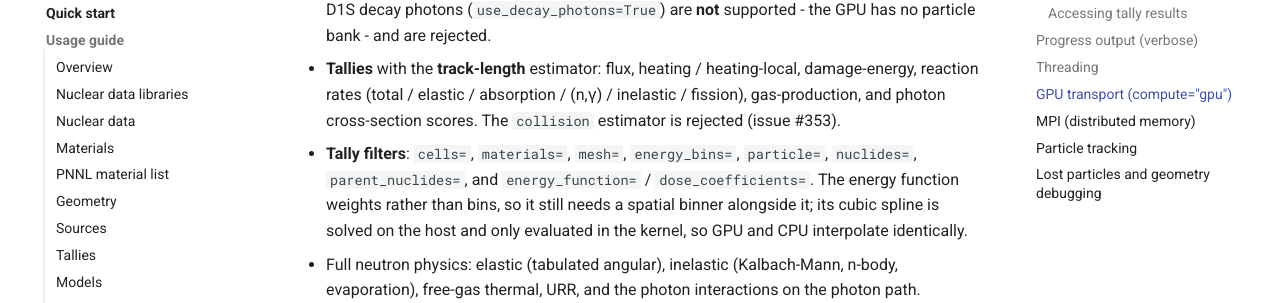
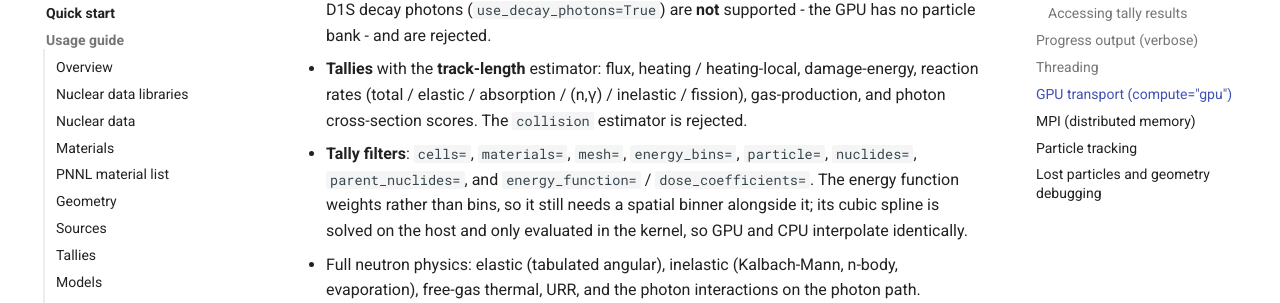
Before and after one commit to fusion-neutronics/yamc, an MkDocs documentation site: the page built from docs/simulate_transport.md, in a window 1280 px wide and 900 px high, scrolled down 2688 px. Shown: the part 149-452 px from the top of the window. Built offline with MkDocs 1.6.1 and Material for MkDocs 9.7.7, drawn with Linux system fonts in a browser that asks for light colours; comment, search, counter and statistics services are not loaded.

Commit message:
Remove issue and PR references from comments and docs
The issue numbers pointed at trackers the code no longer lives in. Each
reference is dropped or replaced with a short self-contained description.

```diff
--- a/docs/simulate_transport.md
+++ b/docs/simulate_transport.md
@@ -114,7 +114,7 @@ results = model.simulate_transport(total_particles=1_000_000, compute=adapters[0
 The GPU path supports a defined slice of the option space, **verified to match the CPU path** on real discrete hardware (NVIDIA RTX A500): `cpu_gpu_equivalence_two_materials` is bit-exact and the `gpu_*.rs` GPU-vs-CPU suite passes. As of today it supports:
 
 - **Neutron transport** and **standalone primary-photon transport** (a pure `PhotonSource`). Coupled neutron→photon secondary production (`transport_secondary_photons=True`) and D1S decay photons (`use_decay_photons=True`) are **not** supported - the GPU has no particle bank - and are rejected.
-- **Tallies** with the **track-length** estimator: flux, heating / heating-local, damage-energy, reaction rates (total / elastic / absorption / (n,γ) / inelastic / fission), gas-production, and photon cross-section scores. The `collision` estimator is rejected (issue #353).
+- **Tallies** with the **track-length** estimator: flux, heating / heating-local, damage-energy, reaction rates (total / elastic / absorption / (n,γ) / inelastic / fission), gas-production, and photon cross-section scores. The `collision` estimator is rejected.
 - **Tally filters**: `cells=`, `materials=`, `mesh=`, `energy_bins=`, `particle=`, `nuclides=`, `parent_nuclides=`, and `energy_function=` / `dose_coefficients=`. The energy function weights rather than bins, so it still needs a spatial binner alongside it; its cubic spline is solved on the host and only evaluated in the kernel, so GPU and CPU interpolate identically.
 - Full neutron physics: elastic (tabulated angular), inelastic (Kalbach-Mann, n-body, evaporation), free-gas thermal, URR, and the photon interactions on the photon path.
 - CSG geometry only (mesh is rejected); surfaces sphere, plane, cylinder, Z-torus.
```
Also changed, not shown: docs/tallies.md (+1 -1 lines), 2 other files.
